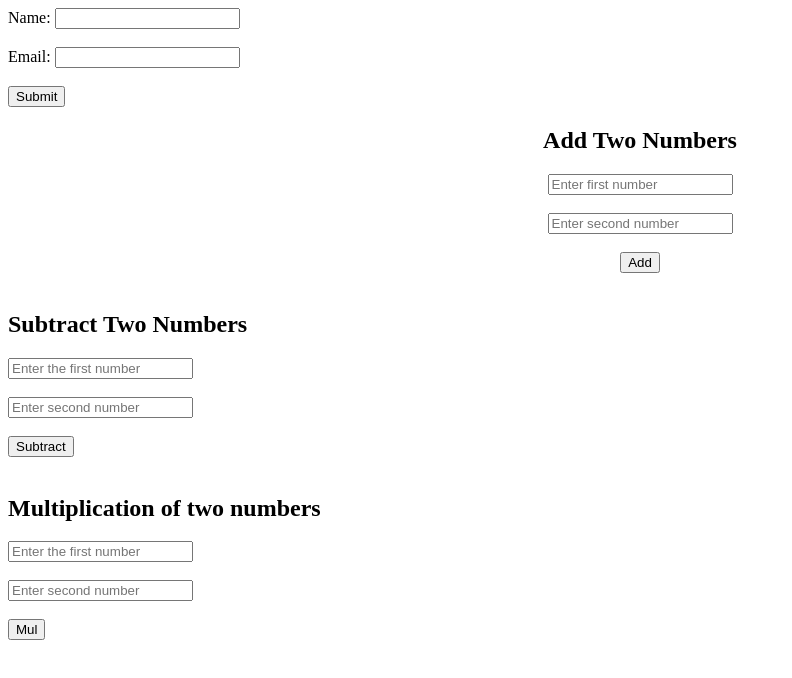
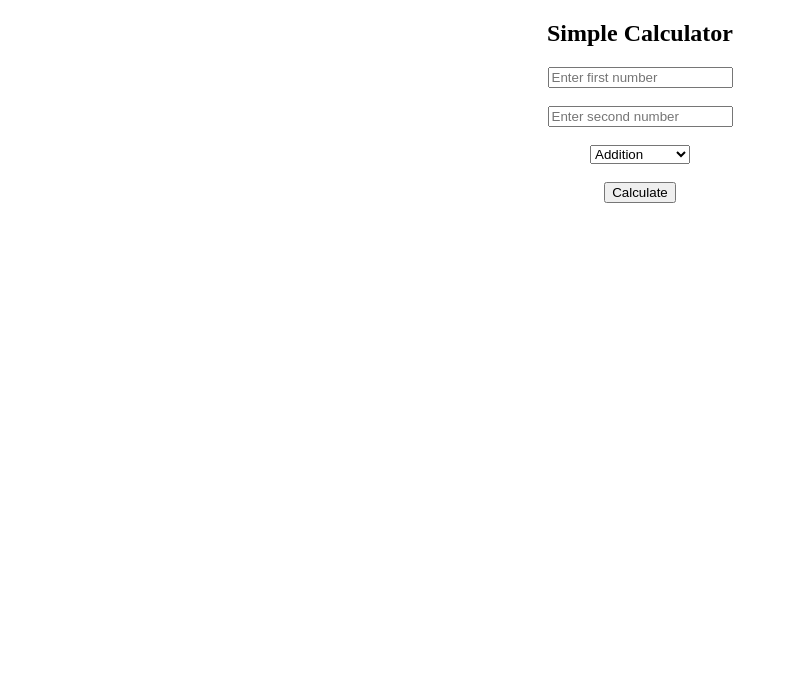
Before and after one commit to 12nagrajhm/React-Js-Handon, a React (Vite) app in the folder my-react-app/: page / in a window 1280 px wide. Shown: the top 678 px of the page, without its empty margins (0-792 px from the left). Built offline with nearby package versions, Linux system fonts and the light colour scheme.

Commit message:
calculator

```diff
--- a/my-react-app/src/App.jsx
+++ b/my-react-app/src/App.jsx
@@ -4,16 +4,18 @@ import Form from "./components/Form";
 import AddTwoNumber from "./components/AddTwoNumbers";
 import SubTwoNumbers from "./components/SubTwoNumbers";
 import MulTwoNumbers from "./components/MulTwoNumbers";
+import Calculator from "./components/Calculator";
 
 const App = () => {
   return (
     <div>
       {/*<Increment />*/}
       {/*<IncDec />*/}
-      <Form />
+      {/*<Form />
       <AddTwoNumber />
       <SubTwoNumbers />
-      <MulTwoNumbers/>
+      <MulTwoNumbers/>*/}
+      <Calculator/>
     </div>
   );
 };
--- /dev/null
+++ b/my-react-app/src/components/Calculator.jsx
@@ -0,0 +1,61 @@
+
+import { useState } from "react";
+function Calculator(){
+    const[num1,setNum1]=useState("");
+    const[num2,setNum2]=useState("");
+    const[operation,setOperation]=useState("+");
+    const[result,setResult]=useState(null);
+
+    const calculateResult=()=>{
+        const number1=Number(num1);
+        const number2=Number(num2);
+
+        if(isNaN(number1) || isNaN(number2)){
+            setResult("Invalid Input");
+            return;
+        }
+        switch(operation){
+            case "+":
+                setResult(number1 + number2);
+                break;
+            case "-":
+                setResult(number1-number2);
+                break;
+            case "*":
+                setResult(number1 * number2);
+                break;
+            case "/":
+                setResult(number2 !==0? number1/number2 :"cannot divide by 0");
+                break;
+            default:
+                setResult("select an operation");
+        }
+    };
+
+    return(
+    <div style={{textAlign: "center", marginTop:"20px"}}>
+        <h2>Simple Calculator</h2>
+        <input type="number" placeholder="Enter first number" value={num1} onChange={(e)=>setNum1(e.target.value)}/>
+        <br/><br/>
+        <input type="number" placeholder="Enter second number" value={num2} onChange={(e)=>setNum2(e.target.value)}></input>
+        <br/><br/>
+        <select onChange={(e)=>setOperation(e.target.value)} value={operation}>
+            <option value="+">Addition</option>
+            <option value="-">Subraction</option>
+            <option value="*">Multiplication</option>
+            <option value="/">Division</option>
+        </select>
+        <br/><br/>
+        <button onClick={calculateResult}>Calculate</button>
+        <br/><br/>
+        {result!==null && <h3>Result:{result}</h3>}
+
+    </div>);
+
+
+}
+
+
+
+
+export default Calculator;
```
